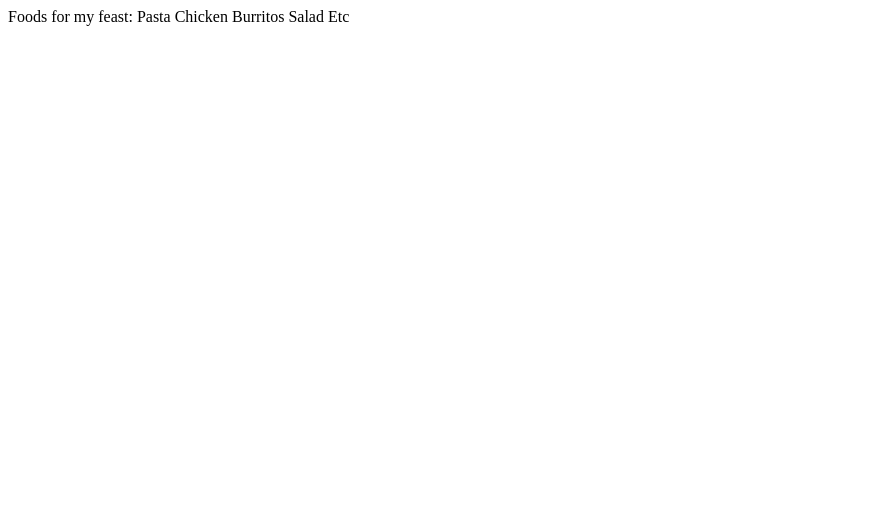
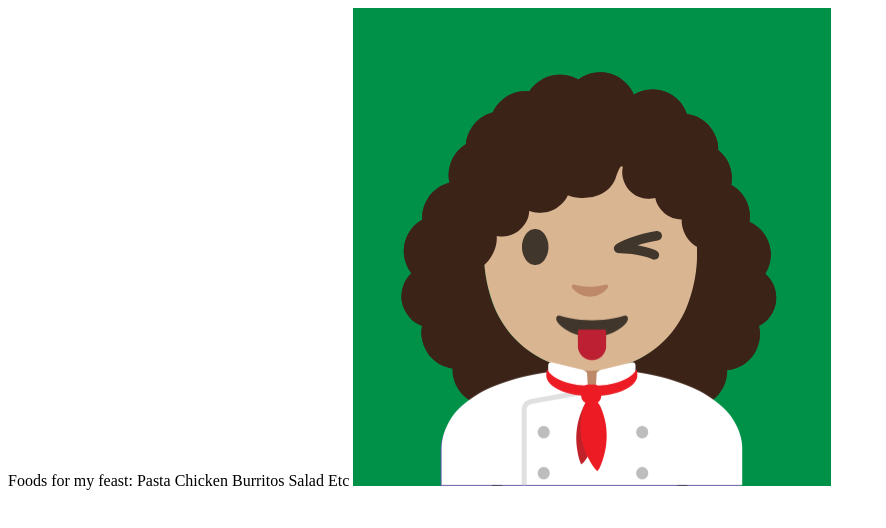
Before and after one commit to BrianaH/BrianaH.github.io, a plain HTML site: page index.html in a window 1280 px wide. Shown: the whole page, without its empty margins (0-886 px from the left). Drawn offline with Linux system fonts and the light colour scheme.

Commit message:
Added pic

```diff
--- a/index.html
+++ b/index.html
@@ -4,3 +4,6 @@ Chicken
 Burritos
 Salad
 Etc
+
+
+<img src="emoji.png"></img>
```
